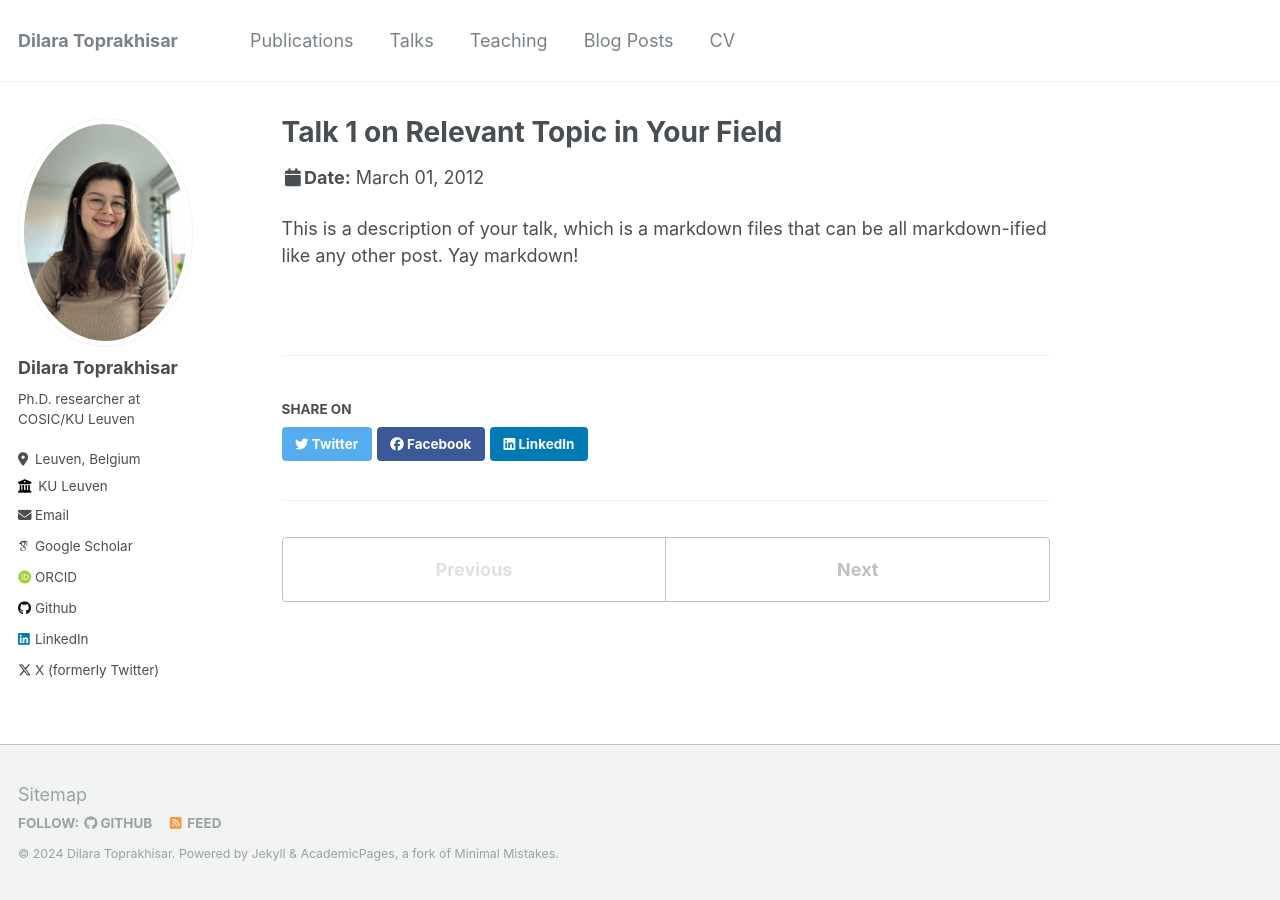
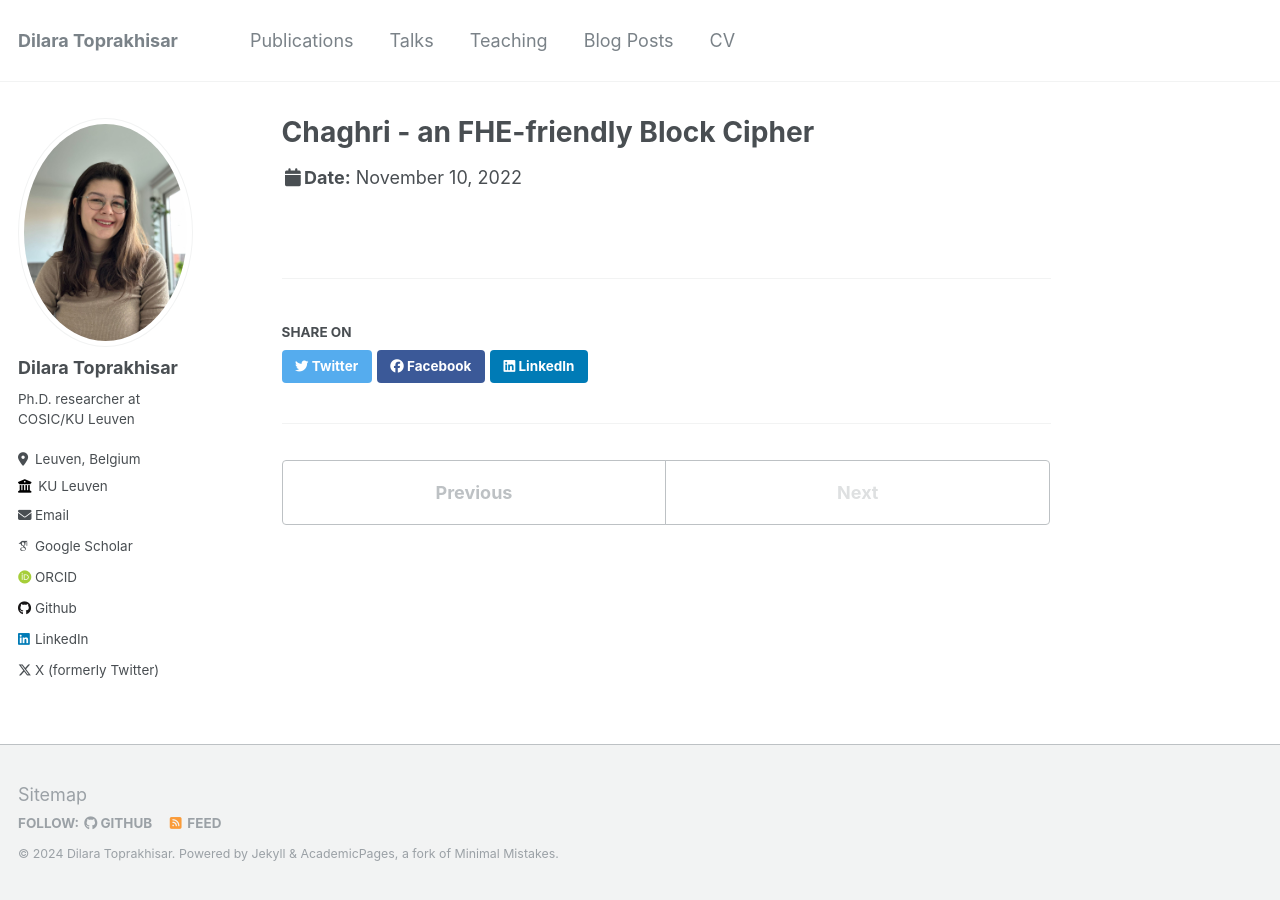
Before and after one commit to dilaratoprakhisar/dilaratoprakhisar.github.io, a Jekyll site: the page built from _talks/2012-03-01-talk-1.md, in a window 1280 px wide. Built offline with Jekyll 4.4.1, drawn with Linux system fonts in a browser that asks for light colours; some web fonts are replaced.

Commit message:
Update 2012-03-01-talk-1.md
Signed-off-by: dilaratoprakhisar <114151637+dilaratoprakhisar@users.noreply.github.com>

```diff
--- a/_talks/2012-03-01-talk-1.md
+++ b/_talks/2012-03-01-talk-1.md
@@ -1,11 +1,9 @@
 ---
-title: "Talk 1 on Relevant Topic in Your Field"
+title: "Chaghri - an FHE-friendly Block Cipher"
 collection: talks
 type: "Talk"
 permalink: /talks/2012-03-01-talk-1
-venue: "UC San Francisco, Department of Testing"
-date: 2012-03-01
-location: "San Francisco, California"
+venue: "ACM CCS'22"
+date: 2022-11-10
+location: "Los Angeles, California"
 ---
-
-This is a description of your talk, which is a markdown files that can be all markdown-ified like any other post. Yay markdown!
```
